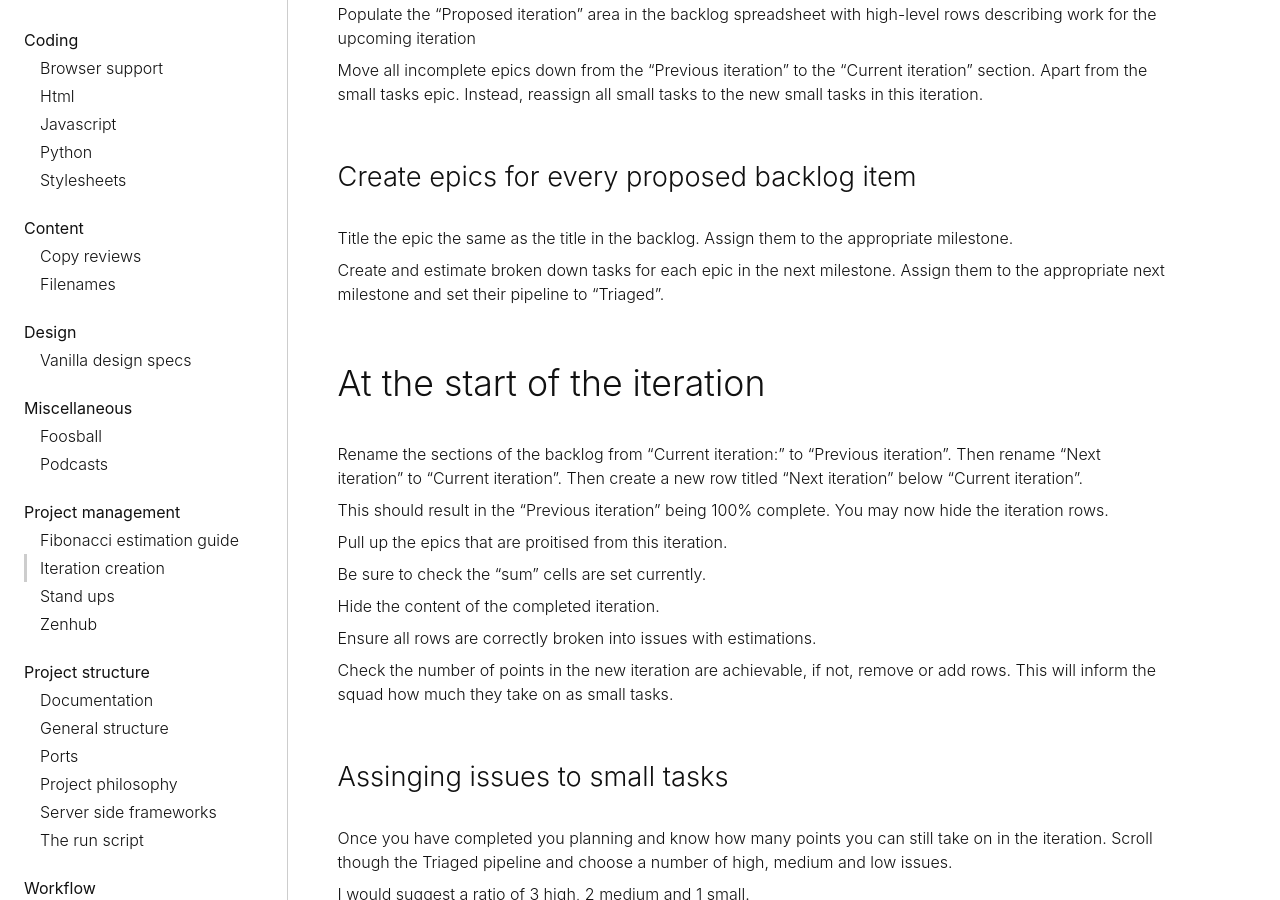
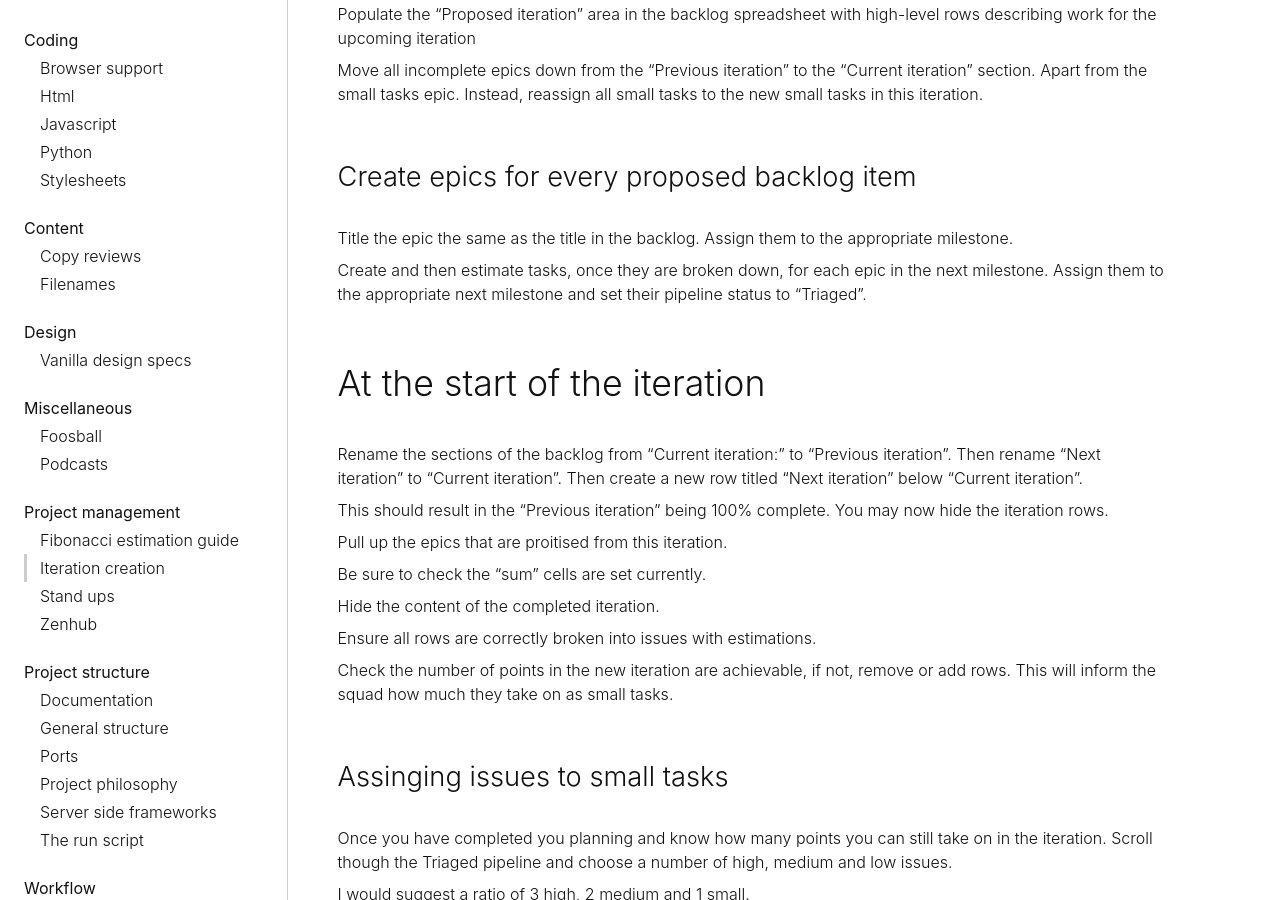
Before and after one commit to canonical-web-and-design/practices, a Jekyll site: the page built from project-management/iteration-creation.md, in a window 1280 px wide and 900 px high, scrolled down 885 px. Built offline with Jekyll 4.4.1, drawn with Linux system fonts in a browser that asks for light colours; some web fonts are replaced.

Commit message:
Update project-management/iteration-creation.md
Co-Authored-By: anthonydillon <me@anthonydillon.com>

```diff
--- a/project-management/iteration-creation.md
+++ b/project-management/iteration-creation.md
@@ -26,7 +26,7 @@ Move all incomplete epics down from the "Previous iteration" to the "Current ite
 
 Title the epic the same as the title in the backlog. Assign them to the appropriate milestone.
 
-Create and estimate broken down tasks for each epic in the next milestone. Assign them to the appropriate next milestone and set their pipeline to "Triaged".
+Create and then estimate tasks, once they are broken down, for each epic in the next milestone. Assign them to the appropriate next milestone and set their pipeline status to "Triaged".
 
 ## At the start of the iteration
 
```
